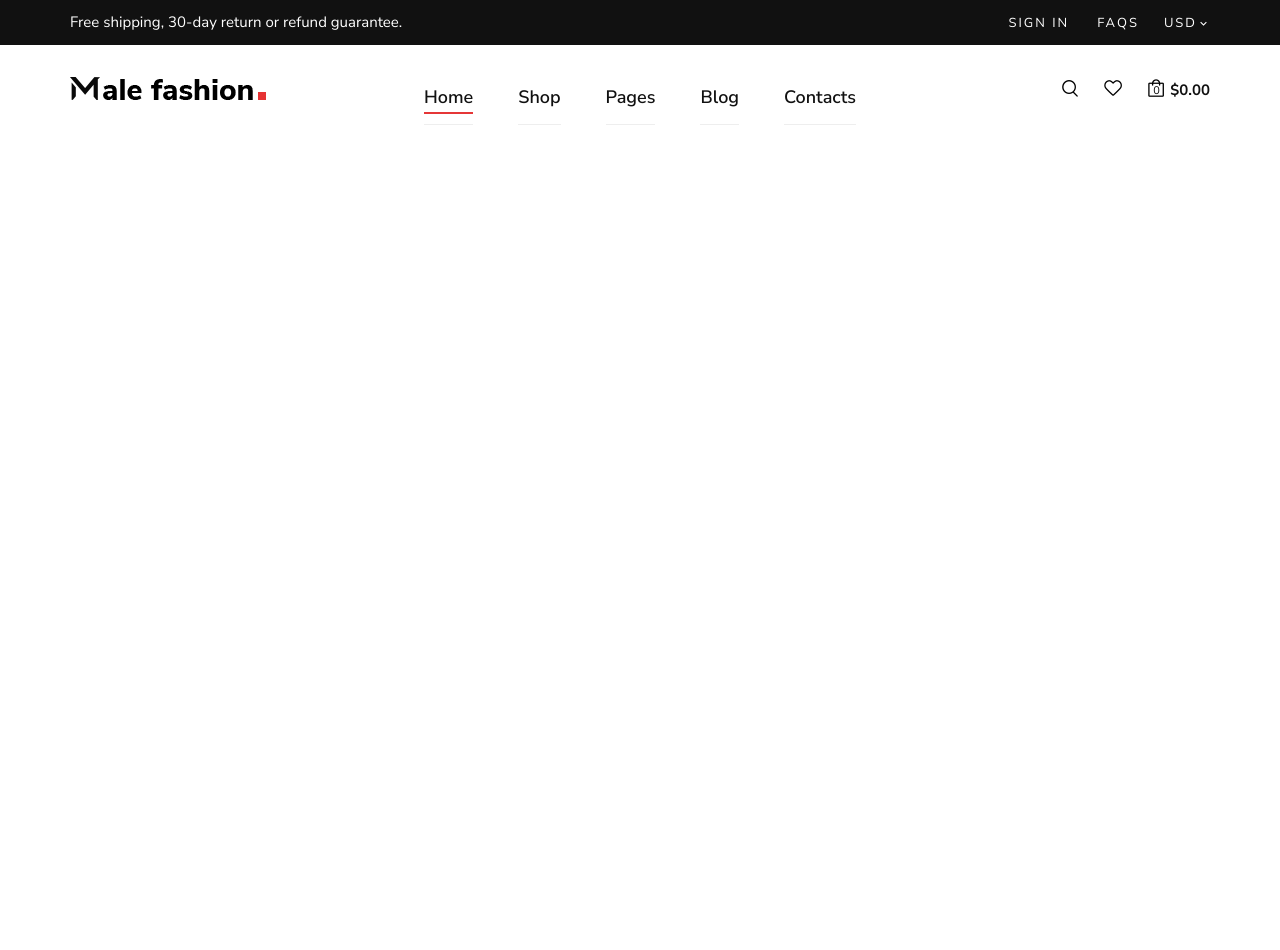
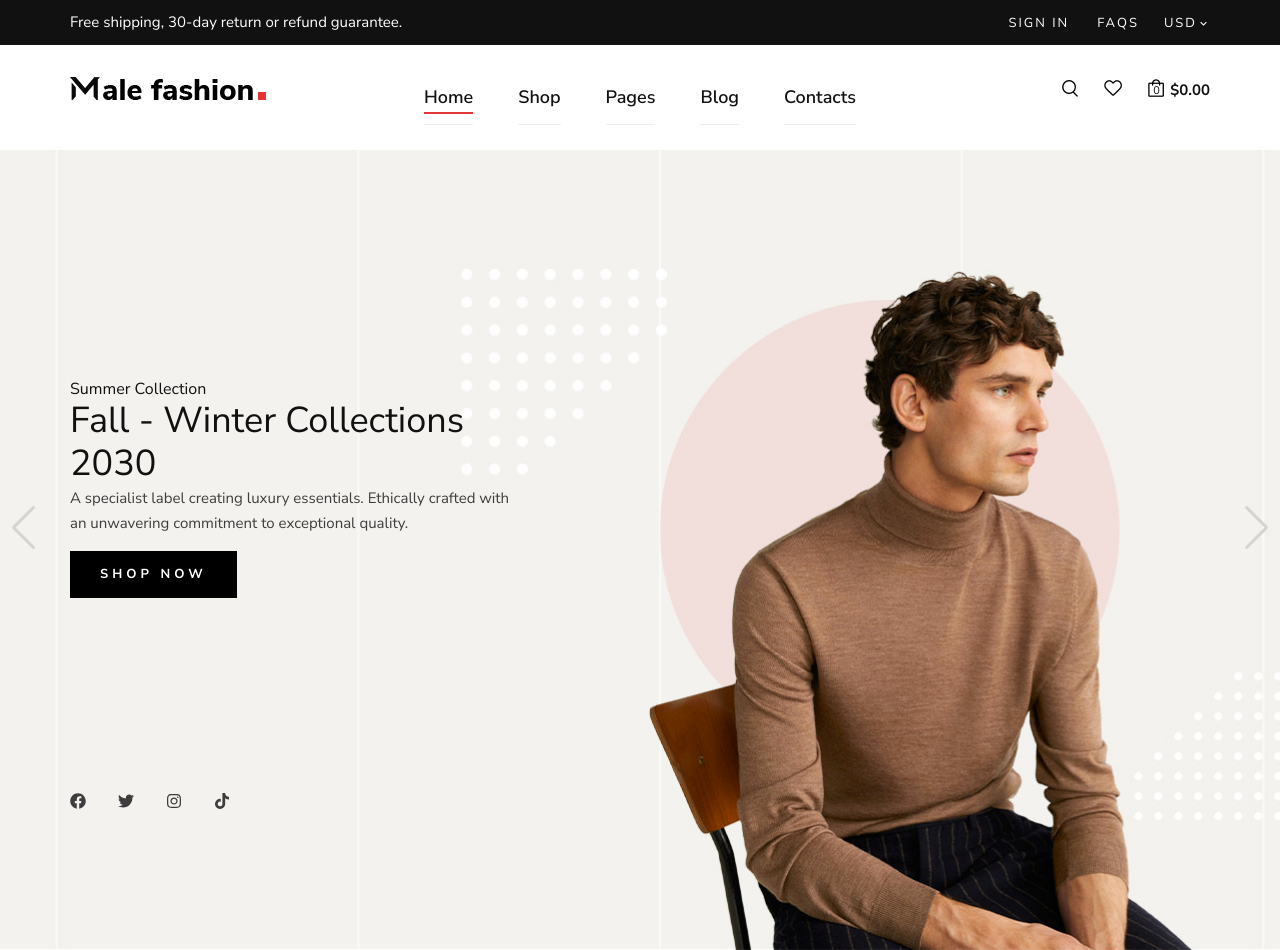
Before and after one commit to Ayomide2604/Shoeporium-Frontend, a React (Vite) app: page / in a window 1280 px wide. Before the commit the page ends 800 px from the top, so only its background shows below. Built offline with nearby package versions, Linux system fonts and the light colour scheme.

Commit message:
Implement Hero section with slider functionality

```diff
--- a/src/App.jsx
+++ b/src/App.jsx
@@ -1,12 +1,12 @@
 import "./App.css";
 import Header from "./components/Header";
-import OffCanvas from "./components/OffCanvas";
+import Hero from "./pages/Hero";
 
 function App() {
 	return (
 		<div className="app">
-			<OffCanvas />
 			<Header />
+			<Hero />
 		</div>
 	);
 }
--- /dev/null
+++ b/src/components/HeroSlider.jsx
@@ -0,0 +1,86 @@
+import { Swiper, SwiperSlide } from "swiper/react";
+import { Navigation } from "swiper/modules";
+import "swiper/css";
+import "swiper/css/navigation";
+
+import { FaFacebook, FaTwitter, FaInstagram, FaTiktok } from "react-icons/fa";
+const HeroSlider = ({ slides }) => {
+	return (
+		<div className="hero-slider">
+			<Swiper
+				slidesPerView={1}
+				spaceBetween={50}
+				modules={[Navigation]}
+				loop={true}
+				navigation={{
+					nextEl: ".custom-next",
+					prevEl: ".custom-prev",
+				}}
+			>
+				{slides.map((slide) => (
+					<SwiperSlide key={slide.id}>
+						<div
+							className="hero__items set-bg"
+							style={{
+								backgroundImage: `url(${slide.backgroundImage})`,
+								objectPosition: "center",
+								objectFit: "contain",
+							}}
+						>
+							<div className="container">
+								<div className="row">
+									<div
+										className="swiper-button-prev custom-prev "
+										style={{
+											fontSize: "2rem",
+											color: "lightgrey",
+											cursor: "pointer",
+											transform: "translateY(-50%)",
+										}}
+									></div>
+									<div
+										className="swiper-button-next custom-next "
+										style={{
+											fontSize: "2rem",
+											color: "lightgrey",
+											cursor: "pointer",
+											transform: "translateY(-50%)",
+										}}
+									></div>
+									<div className="col-xl-5 col-lg-7 col-md-8">
+										{/* <div className="hero__text"> */}
+										<h6>{slide.title}</h6>
+										<h2>{slide.subTitle}</h2>
+
+										<p>{slide.description}</p>
+										<a href="#" className="primary-btn">
+											Shop now <span className="arrow_right"></span>
+										</a>
+
+										<div className="hero__social">
+											<a href="#">
+												<FaFacebook />
+											</a>
+											<a href="#">
+												<FaTwitter />
+											</a>
+											<a href="#">
+												<FaInstagram />
+											</a>
+											<a href="#">
+												<FaTiktok />
+											</a>
+										</div>
+									</div>
+									{/* </div> */}
+								</div>
+							</div>
+						</div>
+					</SwiperSlide>
+				))}
+			</Swiper>
+		</div>
+	);
+};
+
+export default HeroSlider;
--- /dev/null
+++ b/src/pages/Hero.jsx
@@ -0,0 +1,39 @@
+import { Swiper, SwiperSlide } from "swiper/react";
+import { Navigation } from "swiper/modules";
+import "swiper/css";
+import "swiper/css/navigation";
+
+import hero1 from "../assets/img/hero/hero-1.jpg";
+import hero2 from "../assets/img/hero/hero-2.jpg";
+import HeroSlider from "../components/heroSlider";
+
+const heroSlides = [
+	{
+		id: 1,
+		title: "Summer Collection",
+		subTitle: "Fall - Winter Collections 2030",
+		description:
+			"A specialist label creating luxury essentials. Ethically crafted with an unwavering commitment to exceptional quality.",
+		backgroundImage: hero1,
+	},
+	{
+		id: 2,
+		title: "Summer Collection",
+		subTitle: "Fall - Winter Collections 2030",
+		description:
+			"A specialist label creating luxury essentials. Ethically crafted with an unwavering commitment to exceptional quality.",
+		backgroundImage: hero2,
+	},
+];
+
+const Hero = () => {
+	return (
+		<section className="hero">
+			<div className="hero__slider owl-carousel">
+				<HeroSlider slides={heroSlides} />
+			</div>
+		</section>
+	);
+};
+
+export default Hero;
```
